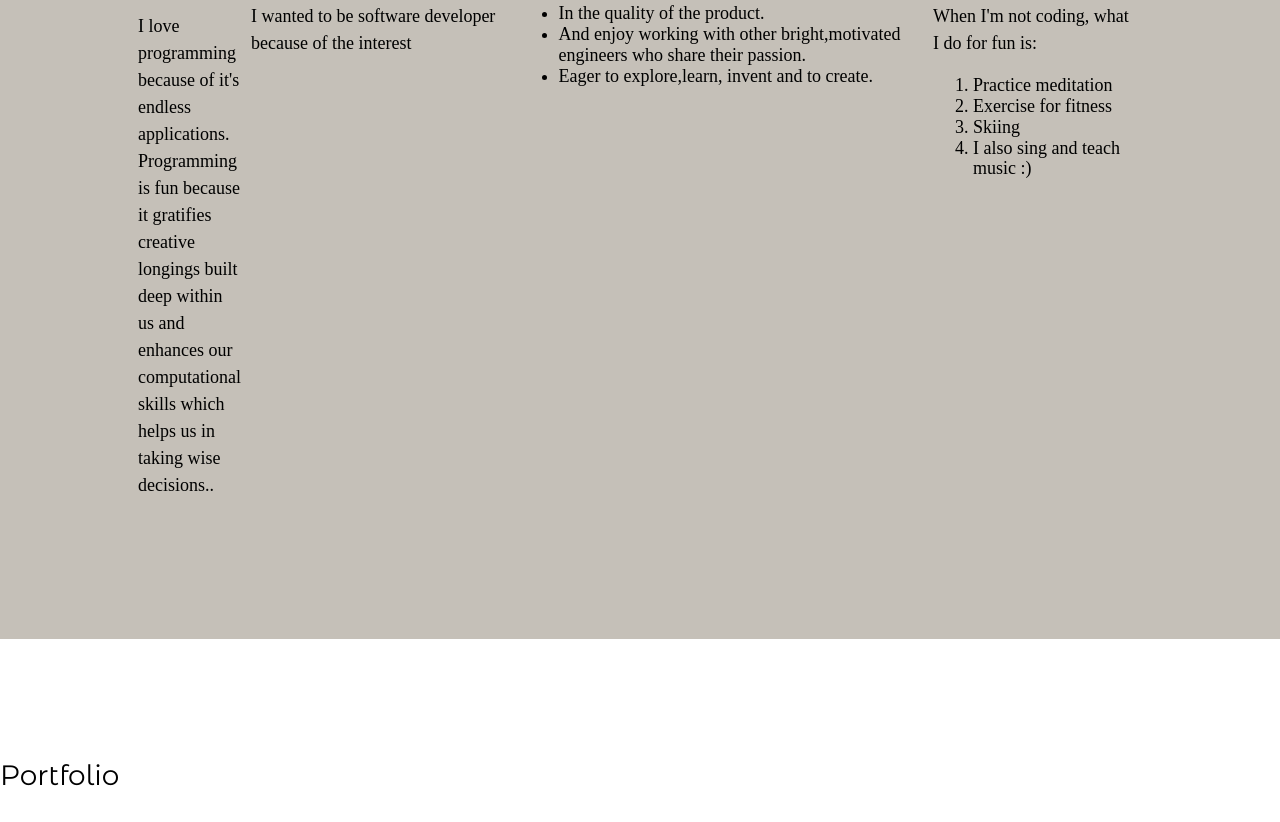
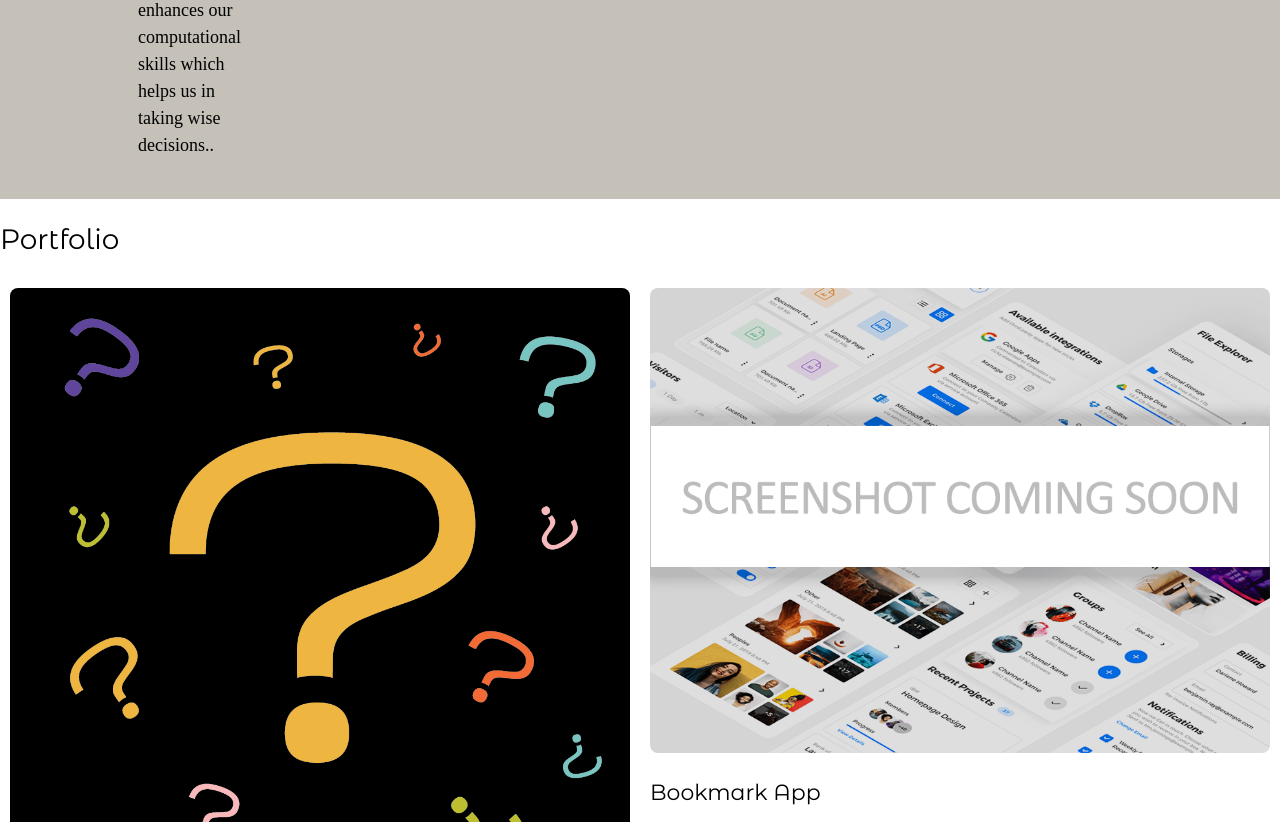
Before and after one commit to shreeaug04/Jaya-Portfolio-with-contact-form, a plain HTML site: page index.html in a window 1280 px wide. Shown: the part 958-1780 px from the top of the page. Drawn offline with nearby package versions, Linux system fonts and the light colour scheme.

Commit message:
Fixed/removed margins

```diff
--- a/style.css
+++ b/style.css
@@ -75,13 +75,11 @@ main .intro {
   width: 100%;
   display: flex;
   flex-direction: column;
-  margin-bottom: 100px;
 }
 
 .group {
   display: flex;
   flex-direction: column;
-  margin-bottom: 100px;
 }
 
 .item {
@@ -107,14 +105,6 @@ main .intro {
   }
 }
 
-/* ARTICLE SECTIONS */
-
-#home, #portfolio, #contact {
-  margin-bottom: 120px;
-  section {
-    padding: 0 10%;
-  }
-}
 /* ---  Contact Form Design --- */
 
 form {
@@ -137,5 +127,4 @@ form textarea {
 #about {
   background-color: #c5c0b8;
   padding: 20px 0 30px 0;
-  margin: 120px 0;
 }
```
